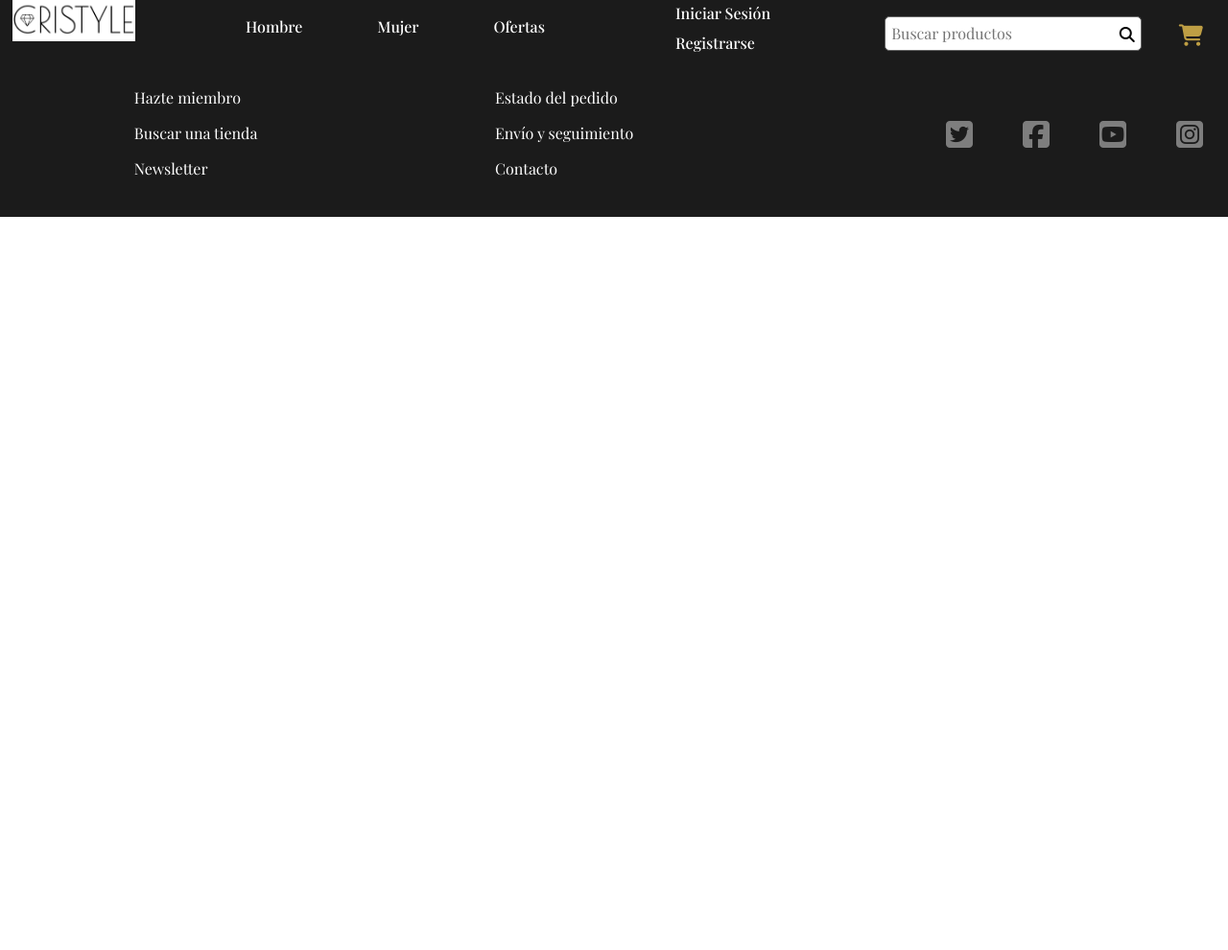
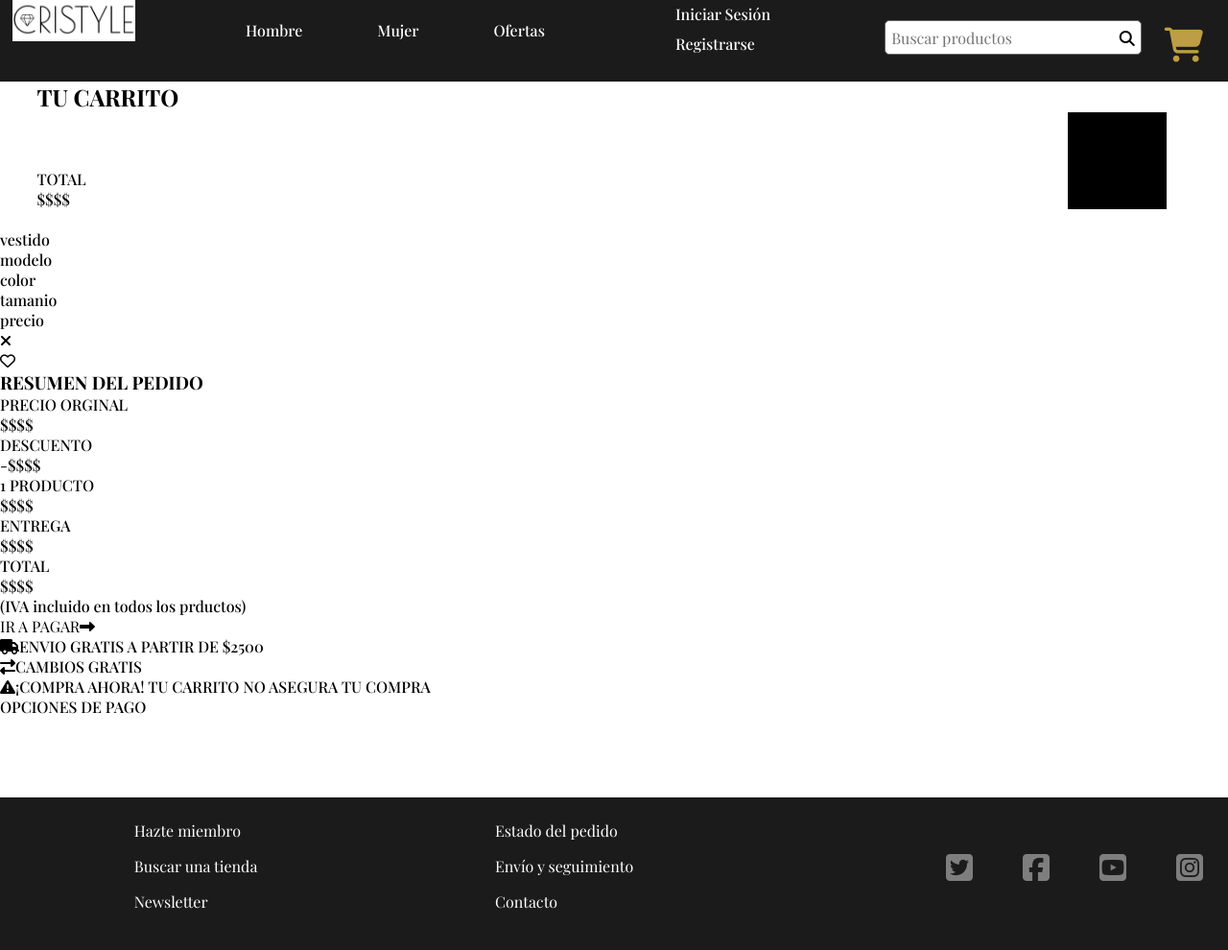
Before and after one commit to dogui7/grupo_1_cristyle, a Node server app: page /productCart in a window 1280 px wide. Shown: the whole page at 96% size. Before the commit the page ends 226 px from the top, so only its background shows below. Run offline with Node 20, Linux system fonts and the light colour scheme; some libraries are stand-ins or nearby versions.

Commit message:
avance carrito

```diff
--- a/cristyle/public/css/general/header.css
+++ b/cristyle/public/css/general/header.css
@@ -78,7 +78,7 @@
     outline: none;
 }
 
-.cart {
+.cart a {
     font-size: 160%;
     color:#be9e44;
     outline: none;
--- a/cristyle/public/css/views/productCart.css
+++ b/cristyle/public/css/views/productCart.css
@@ -1 +1,19 @@
 /**** productCart *****/
+.titulo {
+    margin-left: 3%;
+    margin-right: 5%;
+}
+
+.flex-total {
+    display:flex;
+    justify-content: space-between;
+}
+
+.flex-total button  {
+    background-color: black;
+    color: white;
+}
+
+.total-margin {
+    margin-top: 5%;
+}
--- a/cristyle/views/index.html
+++ b/cristyle/views/index.html
@@ -62,7 +62,7 @@
                 </article>
                 <article>
                     <button class="cart">
-                        <i class="fas fa-shopping-cart"></i>
+                        <a href="/productCart"><i class="fas fa-shopping-cart"></i></a>
                     </button>
                 </article>
             </section>
--- a/cristyle/views/login.html
+++ b/cristyle/views/login.html
@@ -62,7 +62,7 @@
                 </article>
                 <article>
                     <button class="cart">
-                        <i class="fas fa-shopping-cart"></i>
+                        <a href="/productCart"><i class="fas fa-shopping-cart"></i></a>
                     </button>
                 </article>
             </section>
--- a/cristyle/views/productCart.html
+++ b/cristyle/views/productCart.html
@@ -62,7 +62,7 @@
                 </article>
                 <article>
                     <button class="cart">
-                        <i class="fas fa-shopping-cart"></i>
+                        <a href="/productCart"><i class="fas fa-shopping-cart"></i></a>
                     </button>
                 </article>
             </section>
@@ -83,9 +83,112 @@
         **************************************************************************************************************-->
 
         <main>
-            <!-------------------------------------------------------------------
-                 Etiqueta de ejemplo (utilizar para marcar producto, carrousel, imagenes, etc)
-            -------------------------------------------------------------------->
+            <div>
+                <div class="titulo">
+                    <section>
+                        <h1> TU CARRITO </h1>
+                    </section>
+                    <div class="flex-total">
+                        <div class="total-margin">
+                            <p> TOTAL </p>
+                            <p> $$$$ </p>
+                        </div>
+                        <button>
+                            <a href="#">IR A PAGAR <i class="fas fa-long-arrow-alt-right"></i></a>
+                        </button>
+                    </div>
+                </div>
+                <div>
+                    <section>
+                        <figure>
+                            <img src="" alt="">
+                        </figure>
+                    </section>
+                    <section>
+                        <div>
+                            <p>vestido</p>
+                            <p> modelo</p>
+                            <p>color</p>
+                            <p>tamanio</p>
+                            <p>precio</p>
+                            <form action="">
+
+                            </form>
+                        </div>
+                        <div>
+                            <div><i class="fas fa-times"></i></div>
+                            <div><i class="far fa-heart"></i></div>
+                        </div>
+                    </section>
+                </div>
+                <div>
+                    <section>
+                        <h3> RESUMEN DEL PEDIDO </h3>
+                    </section>
+                    <section>
+                        <article>
+                            <p> PRECIO ORGINAL</p>
+                            <P>$$$$</P>
+                        </article>
+                        <article>
+                            <p> DESCUENTO</p>
+                            <P>-$$$$</P>
+                        </article>
+                        <article>
+                            <p>1 PRODUCTO</p>
+                            <P>$$$$</P>
+                        </article>
+                        <article>
+                            <p>ENTREGA</p>
+                            <P>$$$$</P>
+                        </article>
+                        <article>
+                            <p> TOTAL</p>
+                            <P>$$$$</P>
+                        </article>
+                        <article>
+                            <P>(IVA incluido en todos los prductos)</P>
+                        </article>
+                    </section>
+                    <section>
+                        <button>
+                            <a href="#">IR A PAGAR<i class="fas fa-long-arrow-alt-right"></i></a>
+                        </button>
+                    </section>
+                </div>
+                <div>
+                    <section>
+                        <article>
+                            <p><i class="fas fa-truck"></i>ENVIO GRATIS A PARTIR DE $2500</p>
+                        </article>
+                        <article>
+                            <p><i class="fas fa-exchange-alt"></i>CAMBIOS GRATIS</p>
+                        </article>
+                        <article>
+                            <p><i class="fas fa-exclamation-triangle"></i>¡COMPRA AHORA! TU CARRITO NO ASEGURA TU COMPRA</p>
+                        </article>
+                    </section>
+                </div>
+                <div>
+                    <section>
+                        <p>OPCIONES DE PAGO</p>
+                    </section>
+                    <section>
+                        <figure>
+                            <img src="" alt="">
+                        </figure>
+                        <figure>
+                            <img src="" alt="">
+                        </figure>
+                        <figure>
+                            <img src="" alt="">
+                        </figure>
+                        <figure>
+                            <img src="" alt="">
+                        </figure>
+                    </section>
+                </div>
+            </div>
         </main>
 
        <!--*************************************************************************************************************
--- a/cristyle/views/productDetail.html
+++ b/cristyle/views/productDetail.html
@@ -60,7 +60,7 @@
                 </article>
                 <article>
                     <button class="cart">
-                        <i class="fas fa-shopping-cart"></i>
+                        <a href="/productCart"><i class="fas fa-shopping-cart"></i></a>
                     </button>
                 </article>
             </section>
--- a/cristyle/views/register.html
+++ b/cristyle/views/register.html
@@ -61,7 +61,7 @@
                 </article>
                 <article>
                     <button class="cart">
-                        <i class="fas fa-shopping-cart"></i>
+                        <a href="/productCart"><i class="fas fa-shopping-cart"></i></a>
                     </button>
                 </article>
             </section>
```
